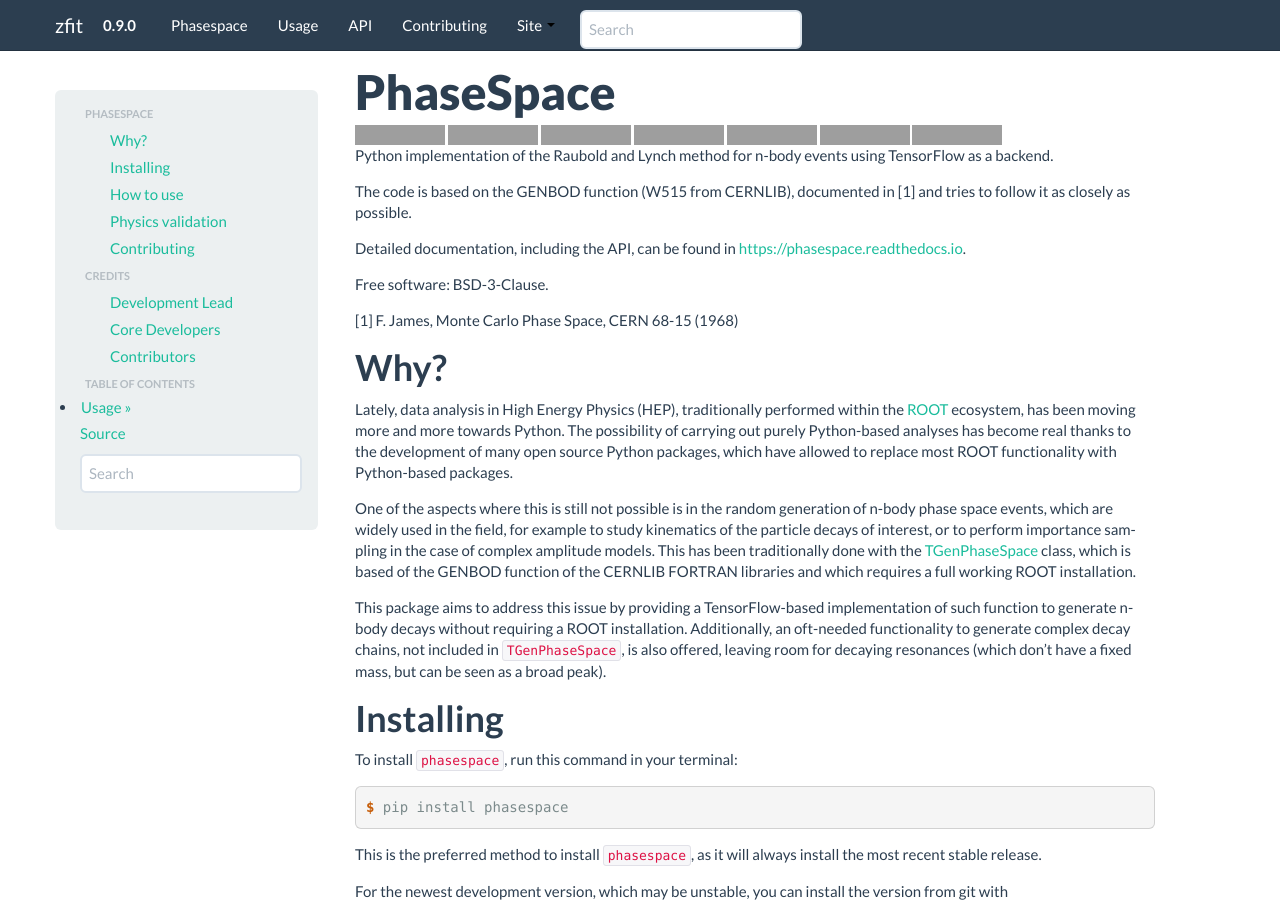
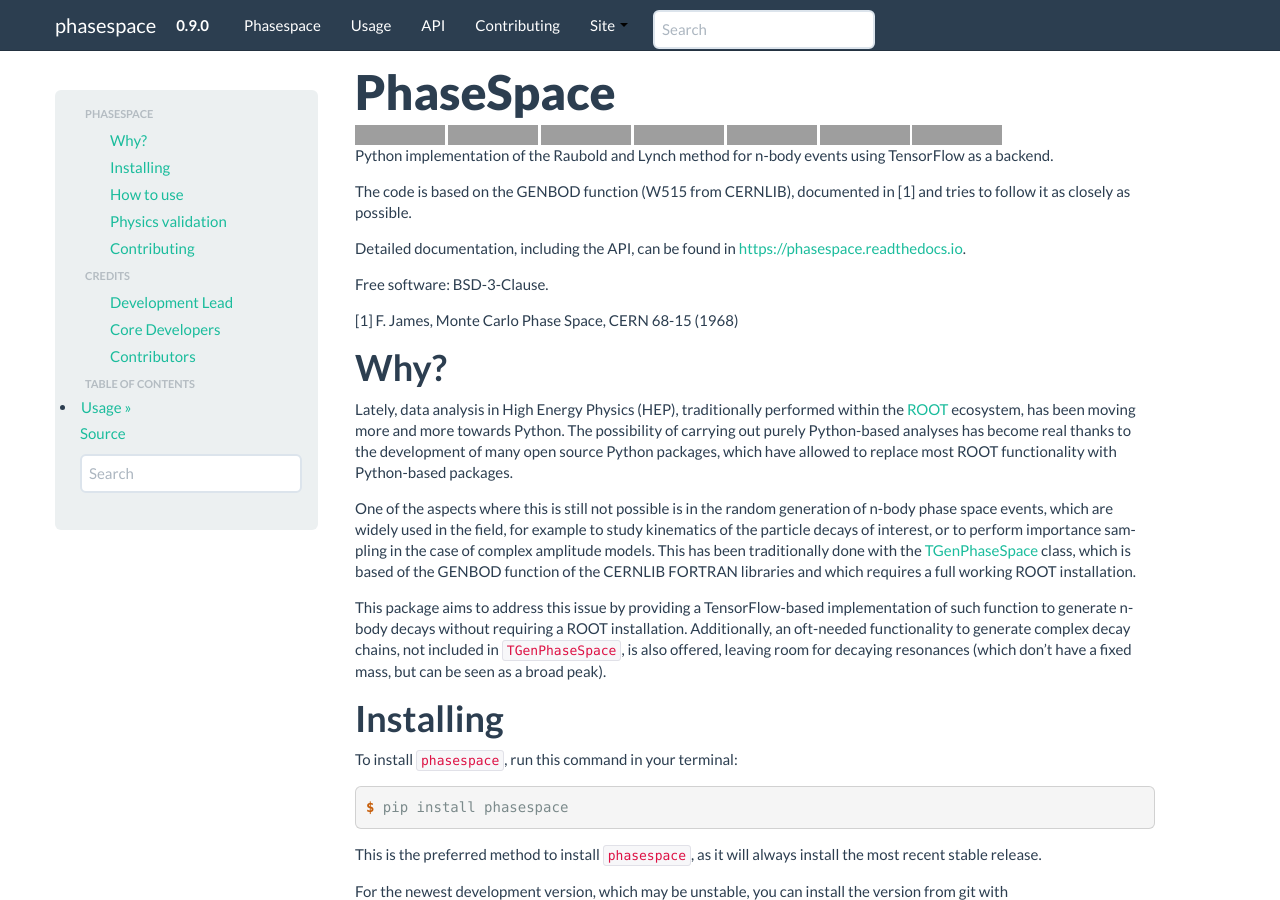
Before and after one commit to zfit/phasespace, a Sphinx documentation site: the page built from docs/index.rst, in a window 1280 px wide and 900 px high. Built offline with Sphinx 7.4.7, drawn with Linux system fonts in a browser that asks for light colours; grey boxes are pictures that could not be loaded.

Commit message:
Fixed wrong name in docs

```diff
--- a/docs/conf.py
+++ b/docs/conf.py
@@ -114,7 +114,7 @@ html_theme = 'bootstrap'
 html_theme_path = sphinx_bootstrap_theme.get_html_theme_path()
 html_theme_options = {
     # Navigation bar title. (Default: ``project`` value)
-    'navbar_title': "zfit",
+    'navbar_title': "phasespace",
 
     # Tab name for entire site. (Default: "Site")
     # 'navbar_site_name': "Docs",
```
